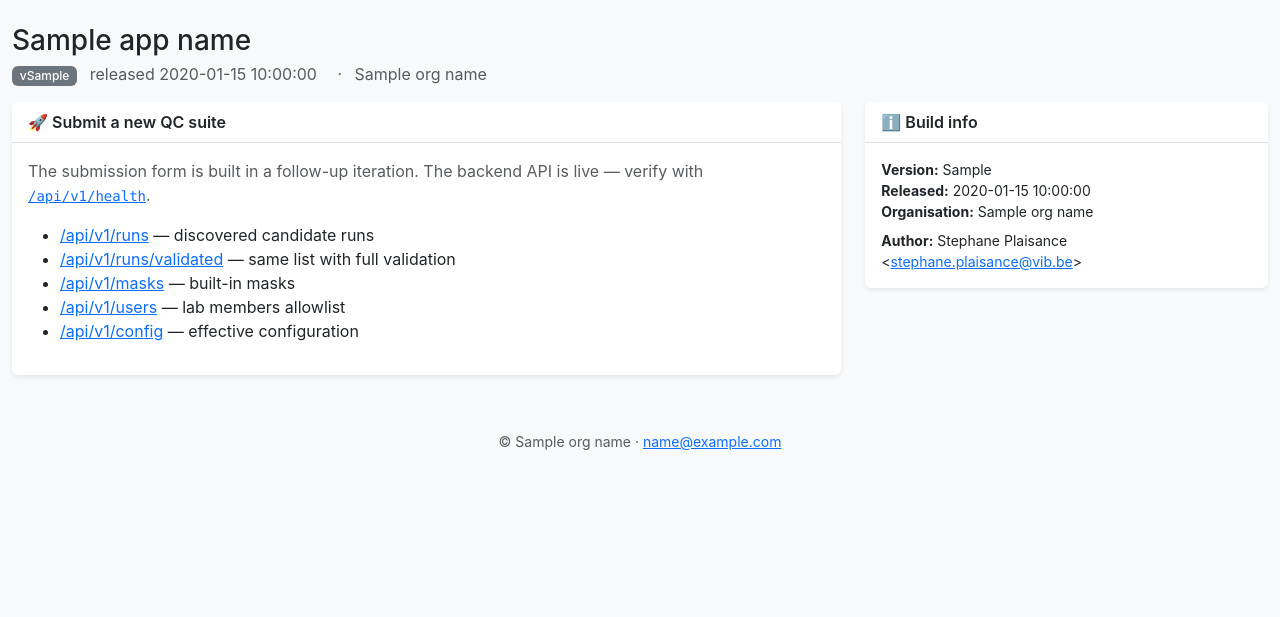
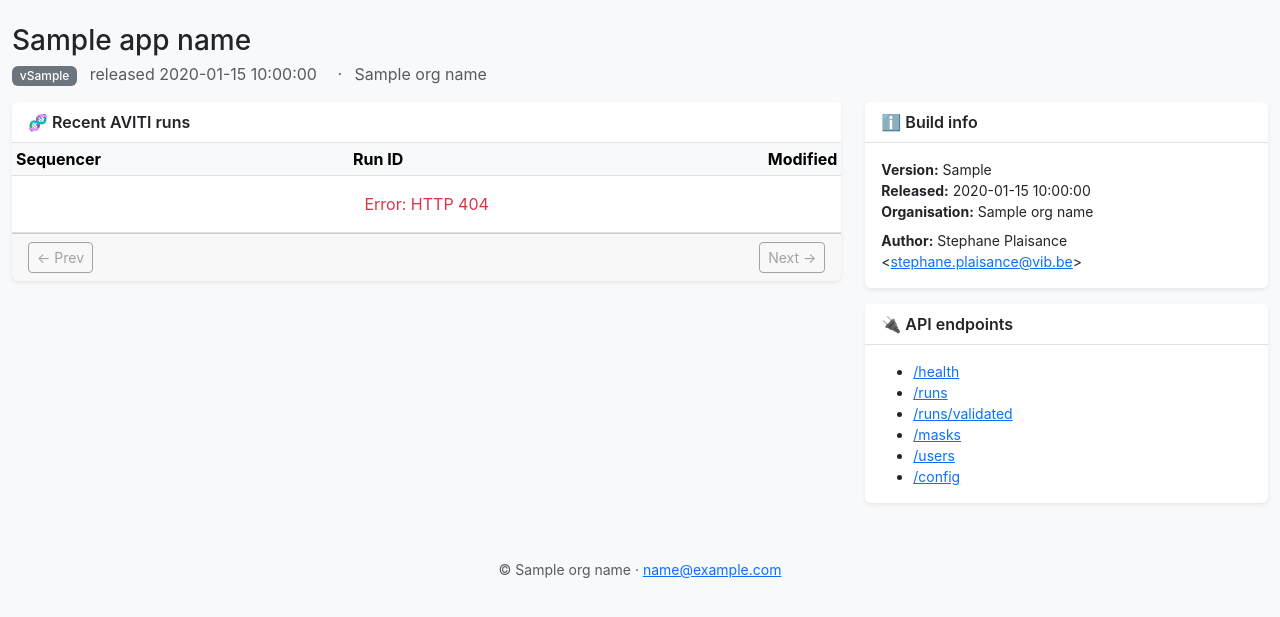
Before and after one commit to Nucleomics-VIB/aviti-tools, a Python web app: template aviti_test_mask/webui/templates/index.html in a window 1280 px wide. Shown: the part 47-664 px from the top of the page. Run offline with Jinja, Linux system fonts and the light colour scheme; the template is opened without the code that fills it: most values are stand-ins (such as "Sample title", 1, 10 or a date in 2020); some libraries are stand-ins or nearby versions.

Commit message:
feat(webui): paginate /runs and /runs/validated; index page tail-loads with prefetch
/api/v1/runs and /api/v1/runs/validated now accept ?page=N&per_page=K
(defaults 1 / 10) and return a pagination block (page, per_page, total,
last_page, has_prev, has_next) alongside the items.

For /runs/validated, validation is performed only on the page being
returned — keeps cold-load fast (was a multi-second NAS walk).

The index page consumes the API client-side:
- Server-renders an empty table + Prev/Next controls.
- JS fetches page 1 on load, then prefetches the next page in the
  background so the Next click is instantaneous.
- Per-page cache keyed by page number; clicking Prev re-uses already
  fetched pages.
- DOM construction uses createElement + textContent — no innerHTML,
  no XSS surface from run names / sequencer IDs.

Co-Authored-By: Claude Opus 4.7 (1M context) <noreply@anthropic.com>

```diff
--- a/aviti_test_mask/webui/templates/index.html
+++ b/aviti_test_mask/webui/templates/index.html
@@ -17,26 +17,34 @@
 <div class="row">
   <div class="col-md-8">
     <div class="card mb-3">
-      <div class="card-header">🚀 Submit a new QC suite</div>
-      <div class="card-body">
-        <p class="text-muted">
-          The submission form is built in a follow-up iteration. The backend
-          API is live — verify with
-          <a href="/api/v1/health"><code>/api/v1/health</code></a>.
-        </p>
-        <ul>
-          <li><a href="/api/v1/runs">/api/v1/runs</a> — discovered candidate runs</li>
-          <li><a href="/api/v1/runs/validated">/api/v1/runs/validated</a> — same list with full validation</li>
-          <li><a href="/api/v1/masks">/api/v1/masks</a> — built-in masks</li>
-          <li><a href="/api/v1/users">/api/v1/users</a> — lab members allowlist</li>
-          <li><a href="/api/v1/config">/api/v1/config</a> — effective configuration</li>
-        </ul>
+      <div class="card-header d-flex justify-content-between align-items-center">
+        <span>🧬 Recent AVITI runs</span>
+        <small class="text-muted" id="runs-total"></small>
+      </div>
+      <div class="card-body p-0">
+        <table class="table table-sm table-hover mb-0">
+          <thead class="table-light">
+            <tr>
+              <th>Sequencer</th>
+              <th>Run ID</th>
+              <th class="text-end">Modified</th>
+            </tr>
+          </thead>
+          <tbody id="runs-tbody">
+            <tr><td colspan="3" class="text-center text-muted py-3">Loading…</td></tr>
+          </tbody>
+        </table>
+      </div>
+      <div class="card-footer d-flex justify-content-between align-items-center">
+        <button id="runs-prev" class="btn btn-sm btn-outline-secondary" disabled>← Prev</button>
+        <span id="runs-page" class="text-muted small"></span>
+        <button id="runs-next" class="btn btn-sm btn-outline-secondary" disabled>Next →</button>
       </div>
     </div>
   </div>
 
   <div class="col-md-4">
-    <div class="card">
+    <div class="card mb-3">
       <div class="card-header">ℹ️ Build info</div>
       <div class="card-body small">
         <div><strong>Version:</strong> {{ app_version }}</div>
@@ -49,6 +57,131 @@
         </div>
       </div>
     </div>
+
+    <div class="card">
+      <div class="card-header">🔌 API endpoints</div>
+      <div class="card-body small">
+        <ul class="mb-0">
+          <li><a href="/api/v1/health">/health</a></li>
+          <li><a href="/api/v1/runs?page=1&per_page=10">/runs</a></li>
+          <li><a href="/api/v1/runs/validated?page=1&per_page=10">/runs/validated</a></li>
+          <li><a href="/api/v1/masks">/masks</a></li>
+          <li><a href="/api/v1/users">/users</a></li>
+          <li><a href="/api/v1/config">/config</a></li>
+        </ul>
+      </div>
+    </div>
   </div>
 </div>
 {% endblock %}
+
+{% block extra_js %}
+<script>
+// Paginated run list. First page renders synchronously; subsequent pages are
+// prefetched in the background as soon as the current page lands, so Next is
+// instantaneous on click.
+(function () {
+  const PER_PAGE = 10;
+  const cache = new Map();
+  let currentPage = 1;
+  let lastPage = 1;
+
+  function fmtDate(epoch) {
+    const d = new Date(epoch * 1000);
+    return d.toISOString().slice(0, 16).replace('T', ' ');
+  }
+
+  function cell(tag, text, cls) {
+    const td = document.createElement('td');
+    if (cls) td.className = cls;
+    const el = tag ? document.createElement(tag) : td;
+    if (tag === 'span' && cls === 'badge bg-secondary') el.className = cls;
+    el.textContent = text;
+    if (tag) { td.className = cls && tag === 'span' ? '' : (cls || ''); td.appendChild(el); }
+    return td;
+  }
+
+  function emptyRow(message, isError) {
+    const tr = document.createElement('tr');
+    const td = document.createElement('td');
+    td.colSpan = 3;
+    td.className = 'text-center py-3 ' + (isError ? 'text-danger' : 'text-muted');
+    td.textContent = message;
+    tr.appendChild(td);
+    return tr;
+  }
+
+  function render(payload) {
+    const { runs, pagination } = payload;
+    const tbody = document.getElementById('runs-tbody');
+    tbody.replaceChildren();
+    if (!runs.length) {
+      tbody.appendChild(emptyRow('No runs.', false));
+    } else {
+      for (const r of runs) {
+        const tr = document.createElement('tr');
+        // Sequencer badge
+        const tdSeq = document.createElement('td');
+        const badge = document.createElement('span');
+        badge.className = 'badge bg-secondary';
+        badge.textContent = r.sequencer;
+        tdSeq.appendChild(badge);
+        tr.appendChild(tdSeq);
+        // Run ID in <code>
+        const tdRun = document.createElement('td');
+        const code = document.createElement('code');
+        code.textContent = r.run_id;
+        tdRun.appendChild(code);
+        tr.appendChild(tdRun);
+        // Mtime
+        const tdM = document.createElement('td');
+        tdM.className = 'text-end text-muted';
+        tdM.textContent = fmtDate(r.mtime);
+        tr.appendChild(tdM);
+        tbody.appendChild(tr);
+      }
+    }
+    document.getElementById('runs-total').textContent =
+      `${pagination.total} runs · page ${pagination.page} / ${pagination.last_page}`;
+    document.getElementById('runs-page').textContent =
+      `Page ${pagination.page} of ${pagination.last_page}`;
+    document.getElementById('runs-prev').disabled = !pagination.has_prev;
+    document.getElementById('runs-next').disabled = !pagination.has_next;
+    currentPage = pagination.page;
+    lastPage = pagination.last_page;
+  }
+
+  async function fetchPage(page) {
+    if (cache.has(page)) return cache.get(page);
+    const r = await fetch(`/api/v1/runs?page=${page}&per_page=${PER_PAGE}`);
+    if (!r.ok) throw new Error(`HTTP ${r.status}`);
+    const data = await r.json();
+    cache.set(page, data);
+    return data;
+  }
+
+  function prefetch(page) {
+    if (page < 1 || page > lastPage || cache.has(page)) return;
+    fetchPage(page).catch(() => {});
+  }
+
+  async function show(page) {
+    try {
+      const data = await fetchPage(page);
+      render(data);
+      // Warm the next page in the background.
+      prefetch(currentPage + 1);
+    } catch (e) {
+      const tbody = document.getElementById('runs-tbody');
+      tbody.replaceChildren();
+      tbody.appendChild(emptyRow('Error: ' + e.message, true));
+    }
+  }
+
+  document.getElementById('runs-prev').addEventListener('click', () => show(currentPage - 1));
+  document.getElementById('runs-next').addEventListener('click', () => show(currentPage + 1));
+
+  show(1);
+})();
+</script>
+{% endblock %}
```
Also changed, not shown: aviti_test_mask/webui/app.py (+69 -22 lines).
